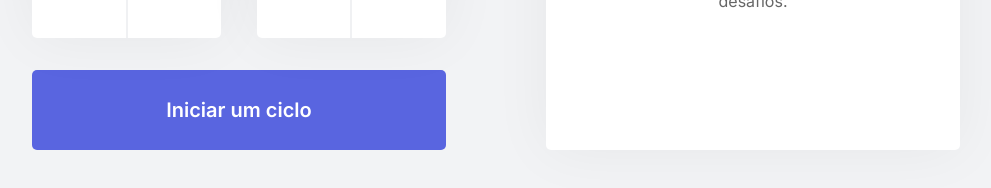
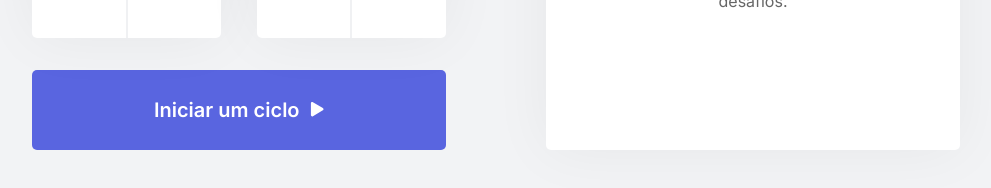
Before and after one commit to wellysonvie/NLW-4, a Next.js app: page / in a window 1280 px wide. Shown: the part 526-714 px from the top of the page, without its empty margins (144-1135 px from the left). Built offline with nearby package versions, Linux system fonts and the light colour scheme.

Commit message:
feat: add icons in countdown button

```diff
--- a/package.json
+++ b/package.json
@@ -10,7 +10,8 @@
   "dependencies": {
     "next": "10.0.7",
     "react": "17.0.1",
-    "react-dom": "17.0.1"
+    "react-dom": "17.0.1",
+    "react-icons": "^4.2.0"
   },
   "devDependencies": {
     "@types/node": "^14.14.31",
--- a/src/components/Countdown.tsx
+++ b/src/components/Countdown.tsx
@@ -1,5 +1,7 @@
 import { useState, useEffect, useContext } from 'react';
 import { ChallengesContext } from '../contexts/ChallengesContext';
+import { FaCheckCircle, FaPlay } from "react-icons/fa";
+import { MdClose } from "react-icons/md";
 import styles from '../styles/components/Countdown.module.css';
 
 let countdownTimeout: NodeJS.Timeout;
@@ -61,7 +63,7 @@ export function Countdown() {
           disabled
           className={styles.countdownButton}
         >
-          Ciclo encerrado
+          Ciclo encerrado &nbsp; <FaCheckCircle color="var(--green)" fontSize="1rem"/>
         </button>
       ) : (
         <>
@@ -71,7 +73,7 @@ export function Countdown() {
               className={`${styles.countdownButton} ${styles.countdownButtonActive}`}
               onClick={resetCountdown}
             >
-              Abandonar ciclo
+              Abandonar ciclo &nbsp; <MdClose />
             </button>
           ) : (
             <button
@@ -79,7 +81,7 @@ export function Countdown() {
               className={styles.countdownButton}
               onClick={startCountdown}
             >
-              Iniciar um ciclo
+              Iniciar um ciclo &nbsp; <FaPlay fontSize="0.9rem" />
             </button>
           )}
         </>
--- a/src/styles/components/Countdown.module.css
+++ b/src/styles/components/Countdown.module.css
@@ -77,4 +77,5 @@
   background: var(--white);
   color: var(--text);
   cursor: not-allowed;
+  border-bottom: 4px solid var(--green);
 }
```
Also changed, not shown: 1 other file (tests, documents, lock files or other folders).
